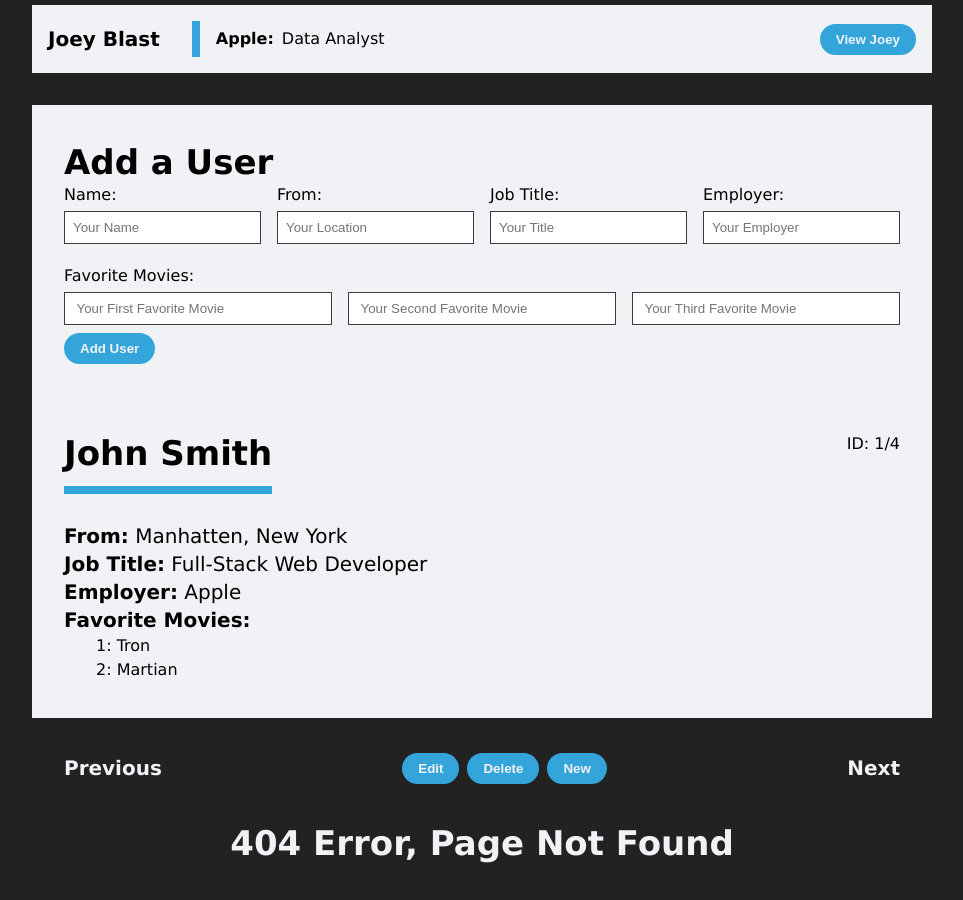
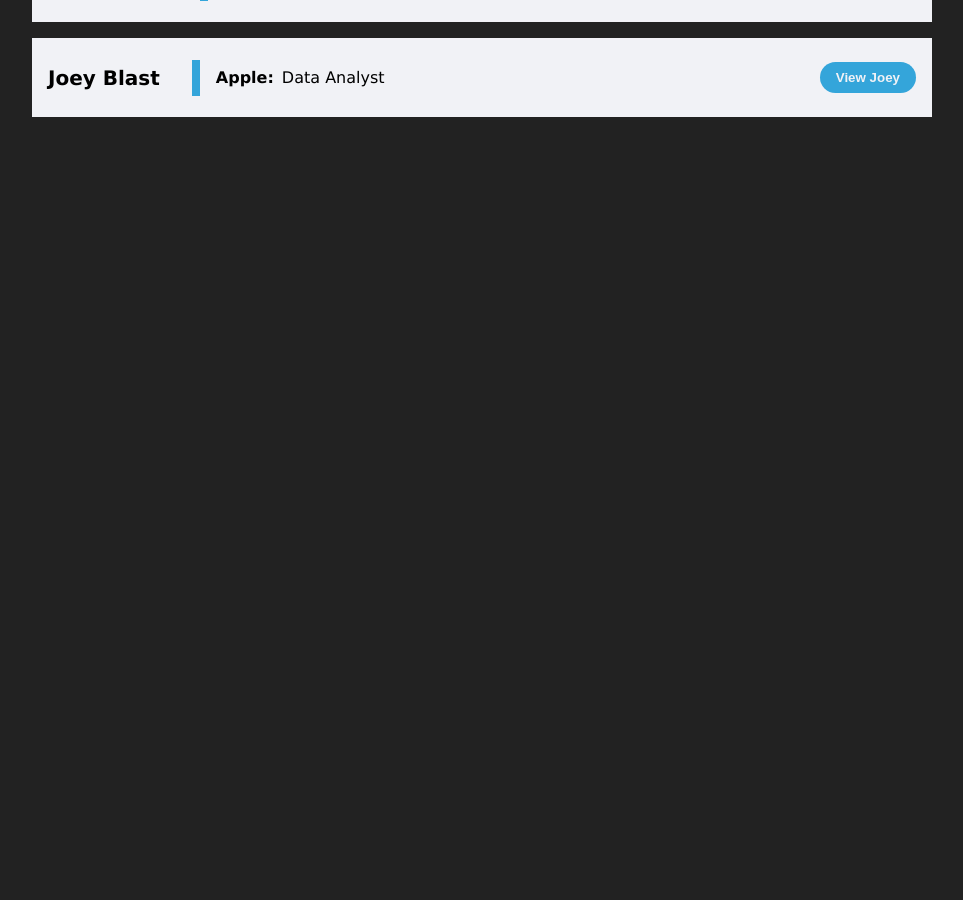
Before and after one commit to zackrogerst/user-directory, a React (Create React App) app: page /users in a window 1280 px wide. Shown: the part 407-1307 px from the top of the page, without its empty margins (158-1121 px from the left). After the commit the page ends 800 px from the top, so only its background shows below. Built offline with nearby package versions, Linux system fonts and the light colour scheme.

Commit message:
added routing to IndividualUser.jsx in order for the correct user to appear

```diff
--- a/src/App.css
+++ b/src/App.css
@@ -172,6 +172,8 @@ button {
 	color: var(--light);
 	cursor: pointer;
 	max-width: max-content;
+	height: 100%;
+	max-height: max-content;
 }
 
 button:hover {
@@ -359,6 +361,7 @@ input {
 .user-nav-buttons {
 	display: flex;
 	justify-content: space-between;
+	align-items: center;
 	flex-wrap: wrap;
 	gap: var(--space-extra-small);
 }
--- a/src/App.jsx
+++ b/src/App.jsx
@@ -1,12 +1,12 @@
 import { useState } from "react";
-import { Fragment } from "react";
-import Header from "./components/Header";
+// import { Fragment } from "react";
+// import Header from "./components/Header";
 
-// import { Routes, Route, Navigate } from "react-router-dom";
+import { Routes, Route, Navigate } from "react-router-dom";
 
 import "./App.css";
 
-// import Layout from "./components/Layout";
+import Layout from "./components/Layout";
 
 import AllUsers from "./screens/AllUsers";
 import AddAUser from "./screens/AddAUser";
@@ -17,25 +17,26 @@ import db from "./data/db";
 
 function App() {
 	const [users, setUsers] = useState(db);
+
 	return (
-		// <Layout>
-		// 	<Routes>
-		// 		<Route path="/" element={<Navigate replace to="/users" />} />
-		// 		<Route path="/users" element={<AllUsers users={users} setUsers={setUsers} />} />
-		// 		<Route path="/users:id" element={<IndividualUser users={users} setUsers={setUsers} />} />
-		// 		<Route path="/add-user" element={<AddAUser users={users} setUsers={setUsers} />} />
-		// 		<Route path="*" element={<NotFound />} />
-		// 	</Routes>
-		// </Layout>
-		<Fragment>
-			<Header />
-			<main>
-				<AllUsers users={users} setUsers={setUsers} />
-				<AddAUser users={users} setUsers={setUsers} />
-				<IndividualUser users={users} setUsers={setUsers} />
-				<NotFound />
-			</main>
-		</Fragment>
+		<Layout>
+			<Routes>
+				<Route path="/" element={<Navigate replace to="/users" />} />
+				<Route path="/users" element={<AllUsers users={users} setUsers={setUsers} />} />
+				<Route path="/users-:x" element={<IndividualUser users={users} setUsers={setUsers} />} />
+				<Route path="/add-user" element={<AddAUser users={users} setUsers={setUsers} />} />
+				<Route path="*" element={<NotFound />} />
+			</Routes>
+		</Layout>
+		// <Fragment>
+		// 	<Header />
+		// 	<main>
+		// 		<AllUsers users={users} setUsers={setUsers} />
+		// 		<AddAUser users={users} setUsers={setUsers} />
+		// 		<IndividualUser users={users} setUsers={setUsers} />
+		// 		<NotFound />
+		// 	</main>
+		// </Fragment>
 	);
 }
 
--- a/src/components/UserPreview.jsx
+++ b/src/components/UserPreview.jsx
@@ -1,7 +1,9 @@
 import React from "react";
+import { Link } from "react-router-dom";
 
 const UserPreview = props => {
-	const { name, title, employer } = props.user;
+	const { id, name, title, employer } = props.user;
+
 
 	return (
 		<article className="user-preview-card">
@@ -13,8 +15,9 @@ const UserPreview = props => {
 					<p>{title}</p>
 				</div>
 			</section>
-
-			<button>View {name.split(" ")[0]}</button>
+			<Link to={`/users-${id}`}>
+				<button>View {name.split(" ")[0]}</button>
+			</Link>
 		</article>
 	);
 };
--- a/src/screens/AddAUser.jsx
+++ b/src/screens/AddAUser.jsx
@@ -1,4 +1,6 @@
 import React, { useState, useEffect } from "react";
+
+let serial = 5;
 
 const AddAUser = props => {
 	const { users, setUsers } = props;
@@ -12,7 +14,7 @@ const AddAUser = props => {
 	const [newFav3, setNewFav3] = useState("");
 
 	const [newUser, setNewUser] = useState({
-		id: users.length + 1,
+		id: serial,
 		name: newName,
 		location: newLocation,
 		job: newJob,
@@ -22,7 +24,7 @@ const AddAUser = props => {
 
 	useEffect(() => {
 		setNewUser({
-			id: users.length + 1,
+			id: serial,
 			name: newName,
 			location: newLocation,
 			title: newJob,
@@ -42,6 +44,7 @@ const AddAUser = props => {
 			newFav3 !== ""
 		) {
 			setUsers([...users, newUser]);
+			serial += 1
 		}
 	}
 
--- a/src/screens/IndividualUser.jsx
+++ b/src/screens/IndividualUser.jsx
@@ -1,9 +1,15 @@
 import React from "react";
+import { useParams, Link } from "react-router-dom";
 
 const IndividualUser = props => {
 	const { users } = props;
 
-	const { id, name, location, title, employer, movies } = users[0];
+	const x = +useParams().x;
+
+	const position = users.findIndex(u => u.id === x);
+	console.log("index in users array", position);
+
+	const { name, location, title, employer, movies } = users[position];
 
 	return (
 		<section className="user-card container">
@@ -38,7 +44,7 @@ const IndividualUser = props => {
 
 				<section className="user-id-box">
 					<p className="user-id">
-						ID: {id}/{users.length}
+						ID: {x}/{users.length}
 					</p>
 				</section>
 			</article>
@@ -47,9 +53,11 @@ const IndividualUser = props => {
 				<h3 className="user-nav-prev">Previous</h3>
 
 				<div className="user-nav-buttons">
-					<button>Edit</button>
-					<button>Delete</button>
-					<button>New</button>
+						<button>Edit</button>
+						<button>Delete</button>
+					<Link to={`/add-user`}>
+						<button>New</button>
+					</Link>
 				</div>
 
 				<h3 className="user-nav-next">Next</h3>
```
